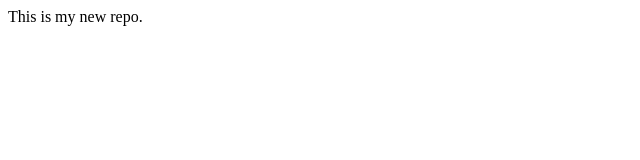
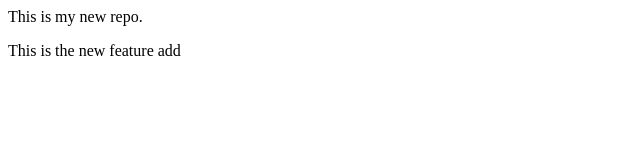
Before and after one commit to ajaysingh3200/localrepo, a plain HTML site: page index.html in a window 1280 px wide. Shown: the whole page, without its empty margins (0-640 px from the left). Drawn offline with Linux system fonts and the light colour scheme.

Commit message:
Add new feature

```diff
--- a/index.html
+++ b/index.html
@@ -1 +1,2 @@
 <p> This is my new repo. </p>
+<p> This is the new feature add</p>
```
